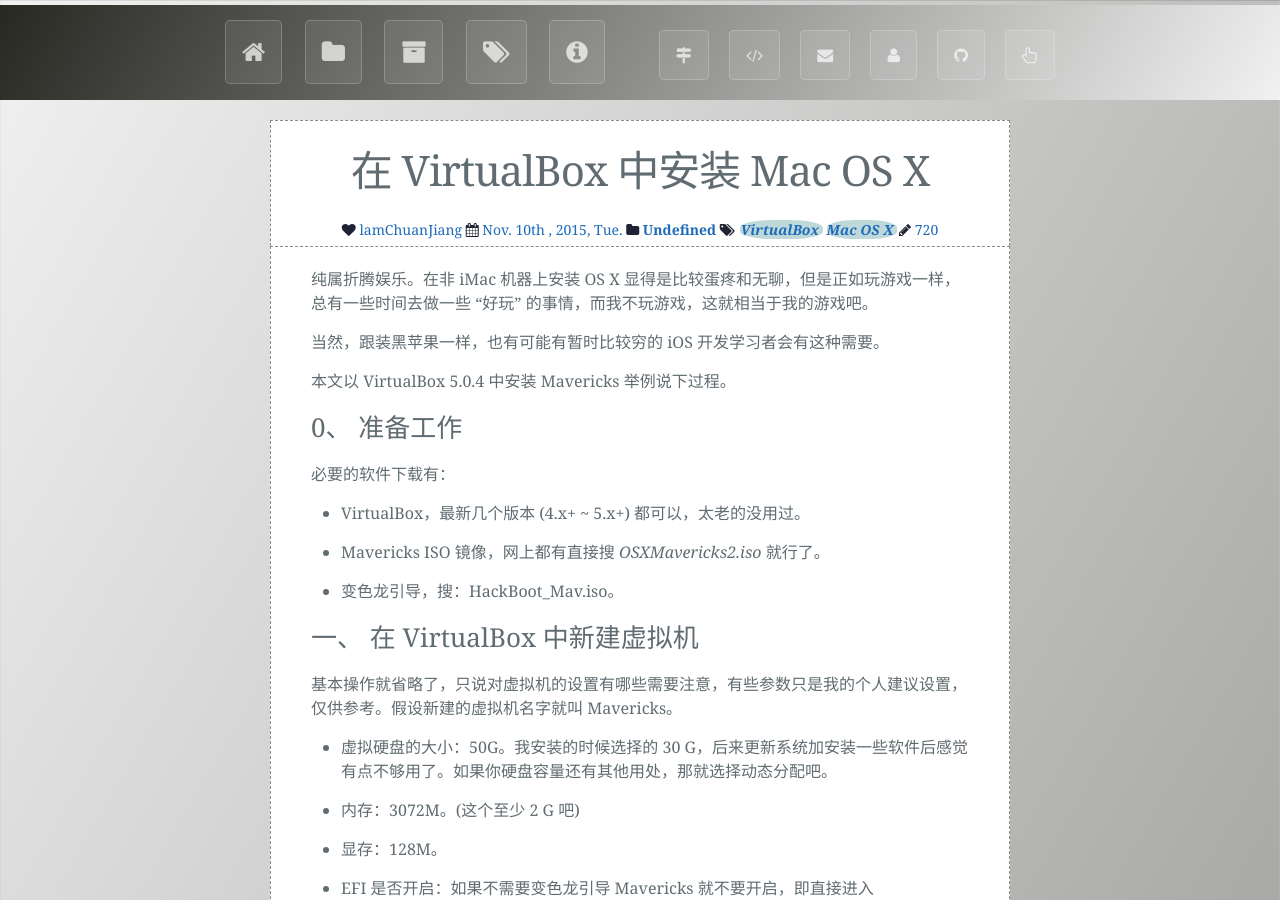
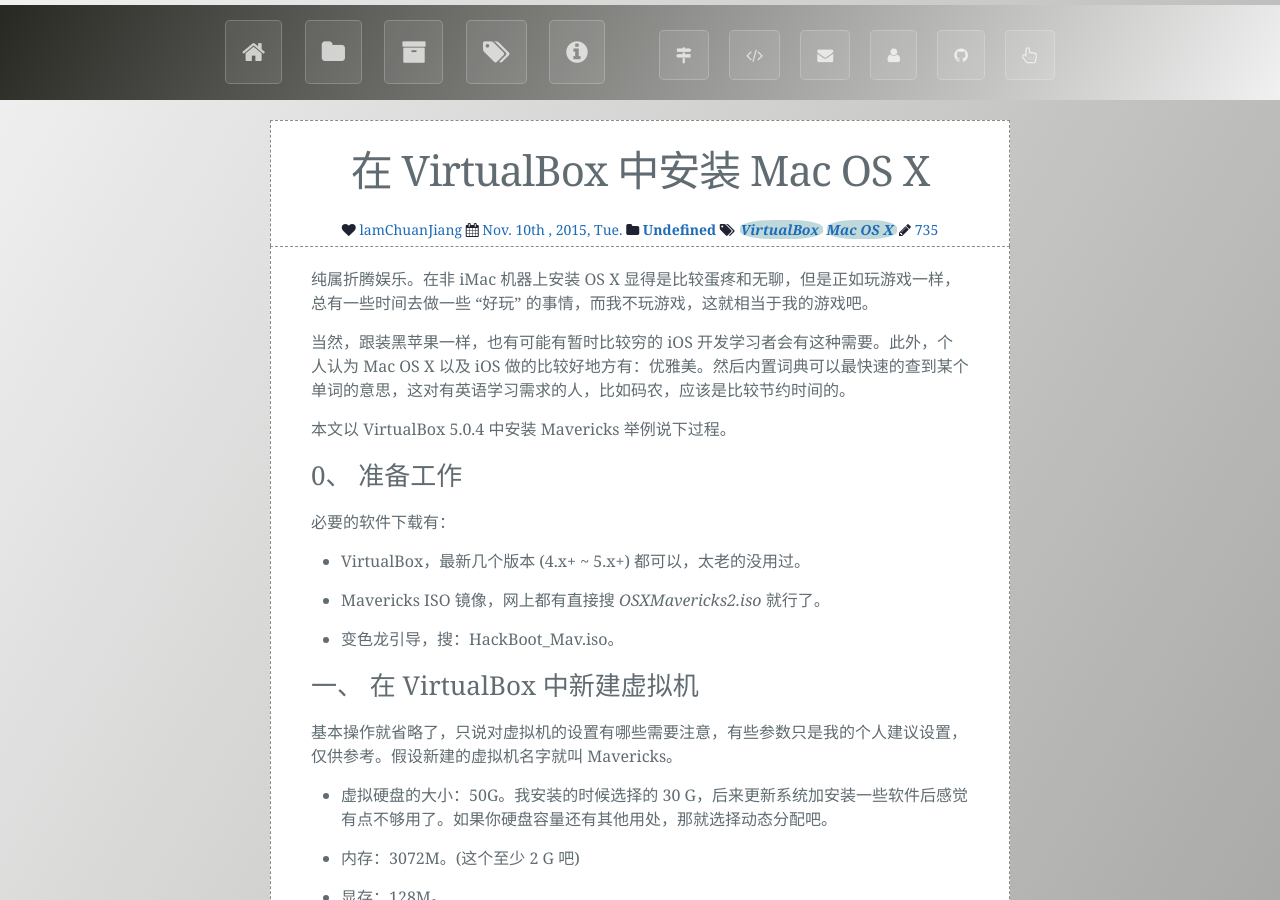
Before and after one commit to light-shadow/ckwongloy.github.io, a Jekyll site: the page built from _posts/2015-11-10-Mac-OSX-On-VirtualBox.md, in a window 1280 px wide and 900 px high. Built offline with Jekyll 4.4.1, drawn with Linux system fonts in a browser that asks for light colours; Markdown is read by kramdown in place of the engine named in the settings; some of the changed text lies outside the part shown.

Commit message:
little add

```diff
--- a/_posts/2015-11-10-Mac-OSX-On-VirtualBox.md
+++ b/_posts/2015-11-10-Mac-OSX-On-VirtualBox.md
@@ -8,7 +8,7 @@
 
 纯属折腾娱乐。在非 iMac 机器上安装 OS X 显得是比较蛋疼和无聊，但是正如玩游戏一样，总有一些时间去做一些 “好玩” 的事情，而我不玩游戏，这就相当于我的游戏吧。
 
-当然，跟装黑苹果一样，也有可能有暂时比较穷的 iOS 开发学习者会有这种需要。
+当然，跟装黑苹果一样，也有可能有暂时比较穷的 iOS 开发学习者会有这种需要。此外，个人认为 Mac OS X 以及 iOS 做的比较好地方有：优雅美。然后内置词典可以最快速的查到某个单词的意思，这对有英语学习需求的人，比如码农，应该是比较节约时间的。
 
 本文以 VirtualBox 5.0.4 中安装 Mavericks 举例说下过程。
 
@@ -226,6 +226,10 @@
 
 这个问题是在更新 Mavericks 之后出现的，刚安装完就可以直接查看系统信息。
 
+- Mac OS X 为什么适合做开发？
+
+玩游戏不方便。( 哈哈 )
+
 ### 其他
 
 - **DMG 转换成 ISO 文件。**
```
